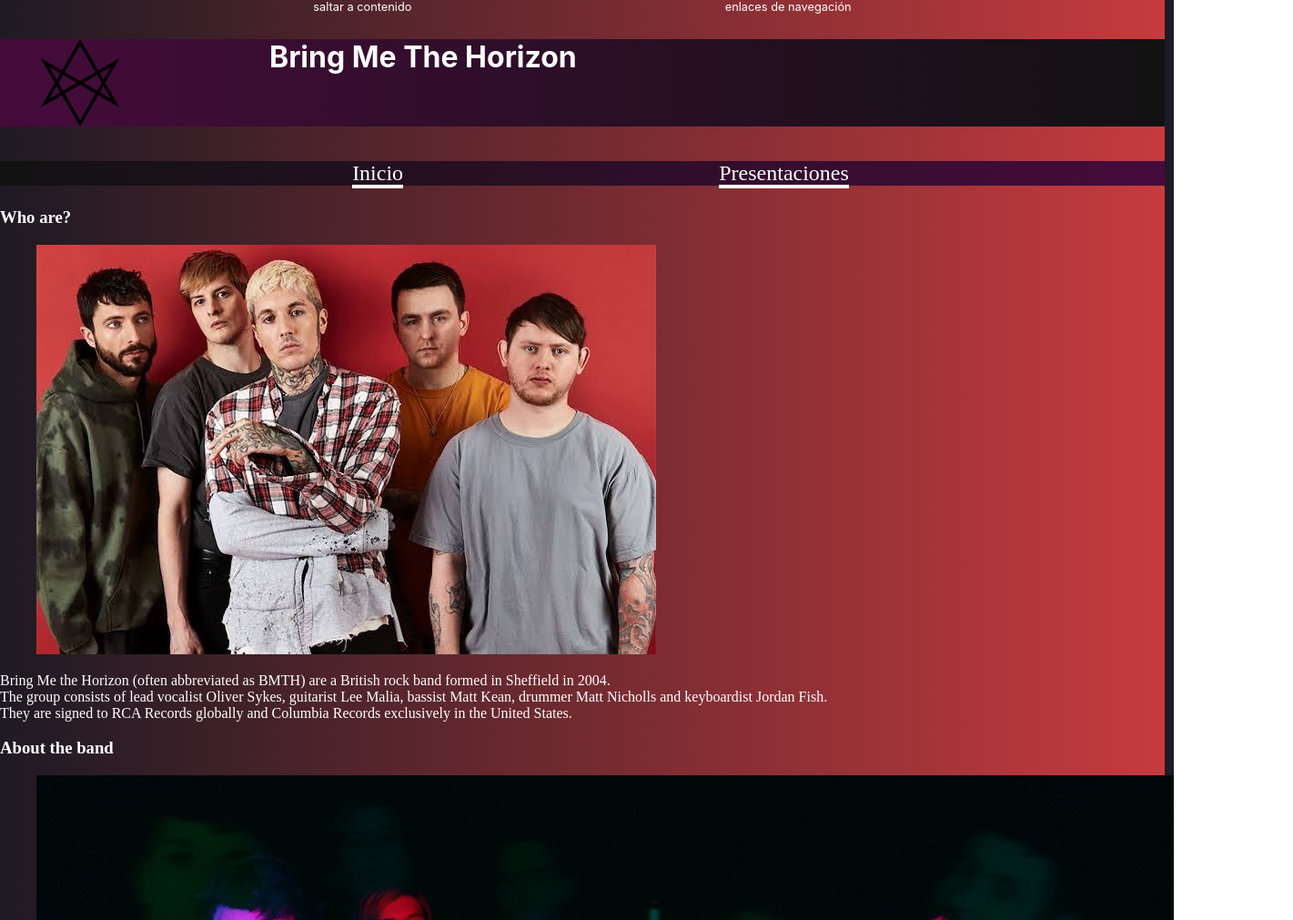
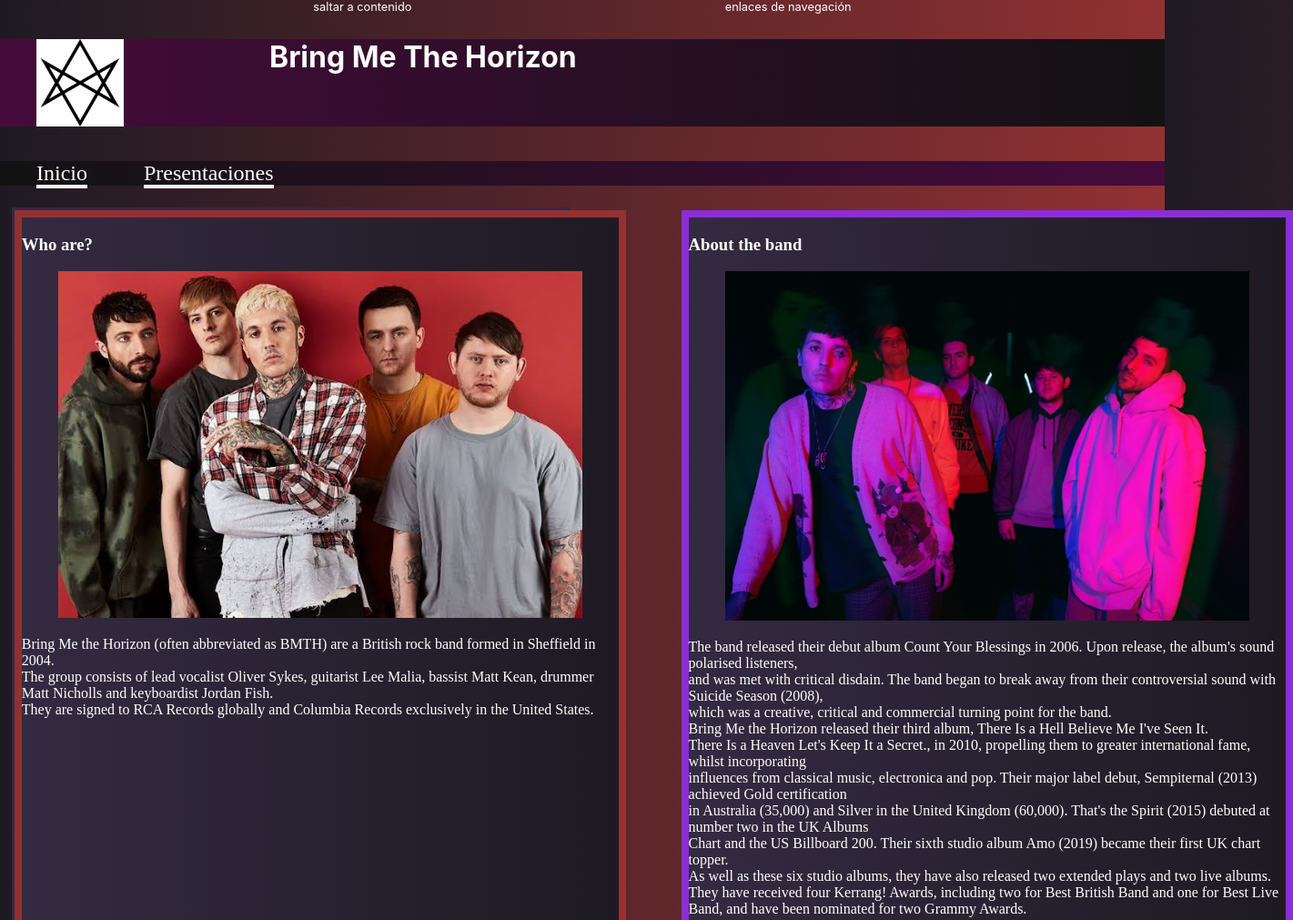
Before and after one commit to LuuOW/TP03-Lab, a plain HTML site: page index.html in a window 1280 px wide. Shown: the top 1011 px of the page at 91% size, 1421 px wide, since content can reach past the window. Drawn offline with Linux system fonts and the light colour scheme.

Commit message:
adding style...

```diff
--- a/css/style.css
+++ b/css/style.css
@@ -38,6 +38,7 @@ header figure img{
     float: left;
     margin-right: 10em;
     color: white;
+    background: white;
 }
 
 header h2 {
@@ -55,8 +56,11 @@ nav {
 nav ul {
     list-style: none;
     display: flex;
-    justify-content: space-evenly;
     flex-direction: row;
+}
+
+nav ul li {
+    margin-right: 5%;
 }
 
 
@@ -75,6 +79,33 @@ main section article table {
     text-align: center;
     margin: 1%;
 }
+
+.principal {
+    display: flex;
+    flex-direction: row;
+    justify-content: flex-start;
+    border: 0.2rem solid var(--color-purple-grey);
+    margin-left: 1%;
+    width: 38em;
+}
+
+.principal img {
+    width: 36em;
+}
+
+.article_1 {
+    border: 0.5rem solid var(--color-purple-grey);
+    background: linear-gradient(to left, var(--color-background-light), var(--color-purple-grey));
+    border: 0.5rem solid var(--color-coral-salmon);
+    margin-right: 10%;
+}
+
+.article_2 {
+    border: 0.5rem solid var(--color-purple-grey);
+    background: linear-gradient(to left, var(--color-background-light), var(--color-purple-grey));
+    border: 0.5rem solid #8B2ED7;
+}
+
 
 aside {
     width: 25%;
@@ -107,3 +138,12 @@ footer ul li a {
 footer {
     background:linear-gradient(to left, var(--color-purple-br), var(--color-background-dark));
 }
+
+.table {
+    background: linear-gradient(to left, var(--color-background-dark), var(--color-background-light));
+    width: 50em;
+}
+
+.table_article {
+
+}
--- a/css/variables.css
+++ b/css/variables.css
@@ -5,6 +5,6 @@
     --color-purple-light: #bc88fc;
     --color-purple-hard: #3600b3;
     --color-cyan-200: #03dac6;
-    --color-coral-salmon:#C63B3E;
+    --color-coral-salmon:#923132;
     --color-purple-br: #450B3B;
 }
--- a/index.html
+++ b/index.html
@@ -33,9 +33,9 @@
 
     <main id="content">
 
-        <section>
+        <section class="principal">
 
-            <article>
+            <article class="article_1">
                 <h3>Who are?</h3>
                 <figure>
                     <img src="/img/brgme_1.jpeg" alt="Imagen de los 5 integrantes de la banda">
@@ -48,7 +48,7 @@ They are signed to RCA Records globally and Columbia Records exclusively in the
                 </p>
             </article>
 
-            <article>
+            <article class="article_2">
                 <h3>About the band</h3>
                 <figure>
                     <img src="/img/brgme_2.jpg" alt="Imagen de los 5 integrantes de la banda">
```
Also changed, not shown: html/presentaciones.html (+6 -6 lines).
